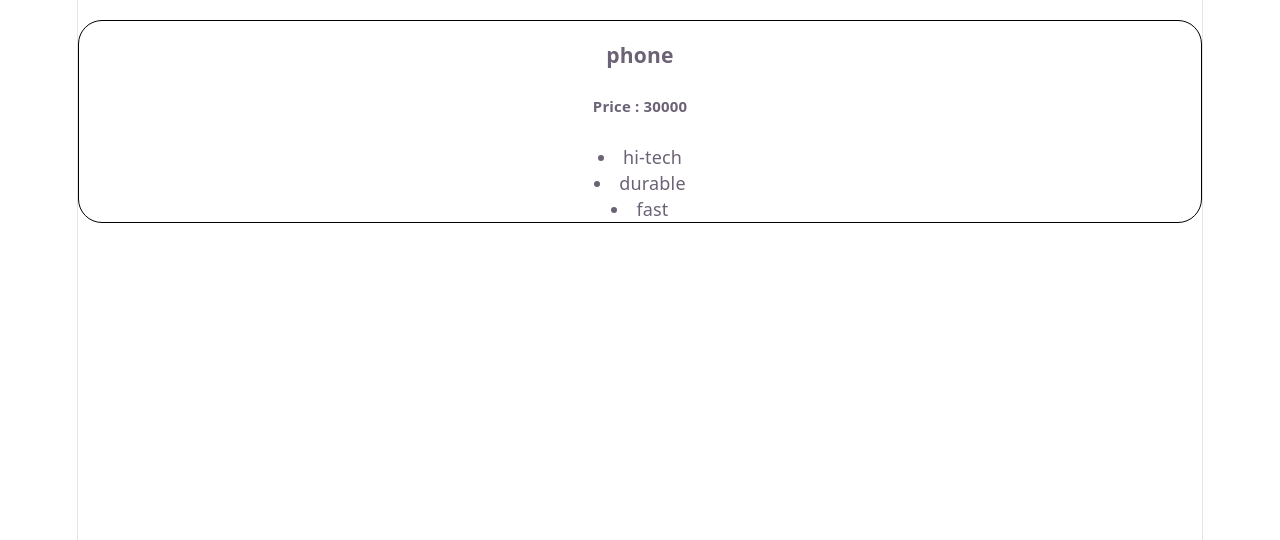
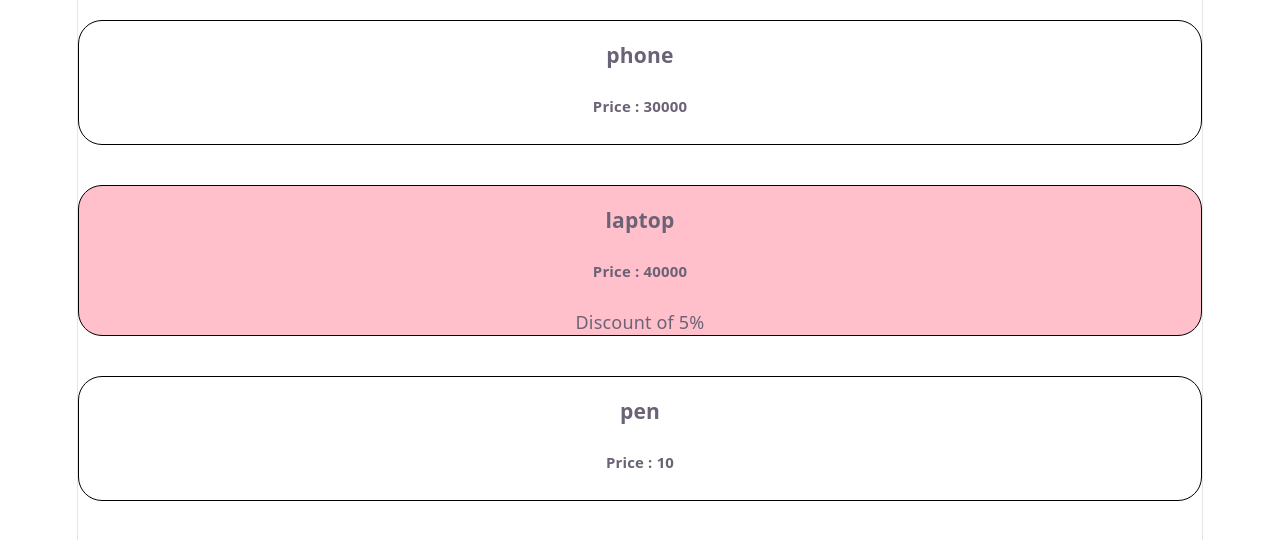
Before and after one commit to Choudhary-Nivedika/react-playground, a React (Vite) app in the folder basic-react-app/: page / in a window 1280 px wide. Shown: the top 540 px of the page. Built offline with nearby package versions, Linux system fonts and the light colour scheme.

Commit message:
Implemented conditional rendering and dynamic component styling

```diff
--- a/basic-react-app/src/Product.jsx
+++ b/basic-react-app/src/Product.jsx
@@ -1,16 +1,21 @@
 import "./Product.css";
 
 function Product({title, price, features}) {
-    // const list = features.map((feature) => <li>{feature}</li>);
+    let isDiscount = price > 30000;
+    let styles = {backgroundColor : isDiscount ? "pink" : ""};
 
         return(
-        <div className="Product">
+            <div className="Product" style={styles}>
                 <h3>{title}</h3>
                 <h5>Price : {price}</h5>
-            <p>{features.map((feature) => <li>{feature}</li>)}</p>
+                {/* {price > 30000 ? <p>"Discount of 5%"</p> : null}    */}
+                {isDiscount && <p>Discount of 5%</p>}
 
+                {/* {price > 30000 ? <p>"Discount of 5%"</p> : <a href="/">Get Discount</a>}    */}
             </div>
         );
     }
 
+
+
 export default Product;
--- a/basic-react-app/src/ProductTab.jsx
+++ b/basic-react-app/src/ProductTab.jsx
@@ -6,9 +6,9 @@
     // let options2 = {a:"hi-tech", b:"durable", c:"fast"};
     return (
     <>
-      <Product title="phone" price={30000} features={options} />
-      {/* <Product title="laptop" price={40000}/>
-      <Product title="pen" price={10} /> */}
+      <Product title="phone" price={30000}  />
+      <Product title="laptop" price={40000}/>
+      <Product title="pen" price={10} />
     </>
     );
 }
```
Lines whose indentation alone changed are shown as unchanged.
